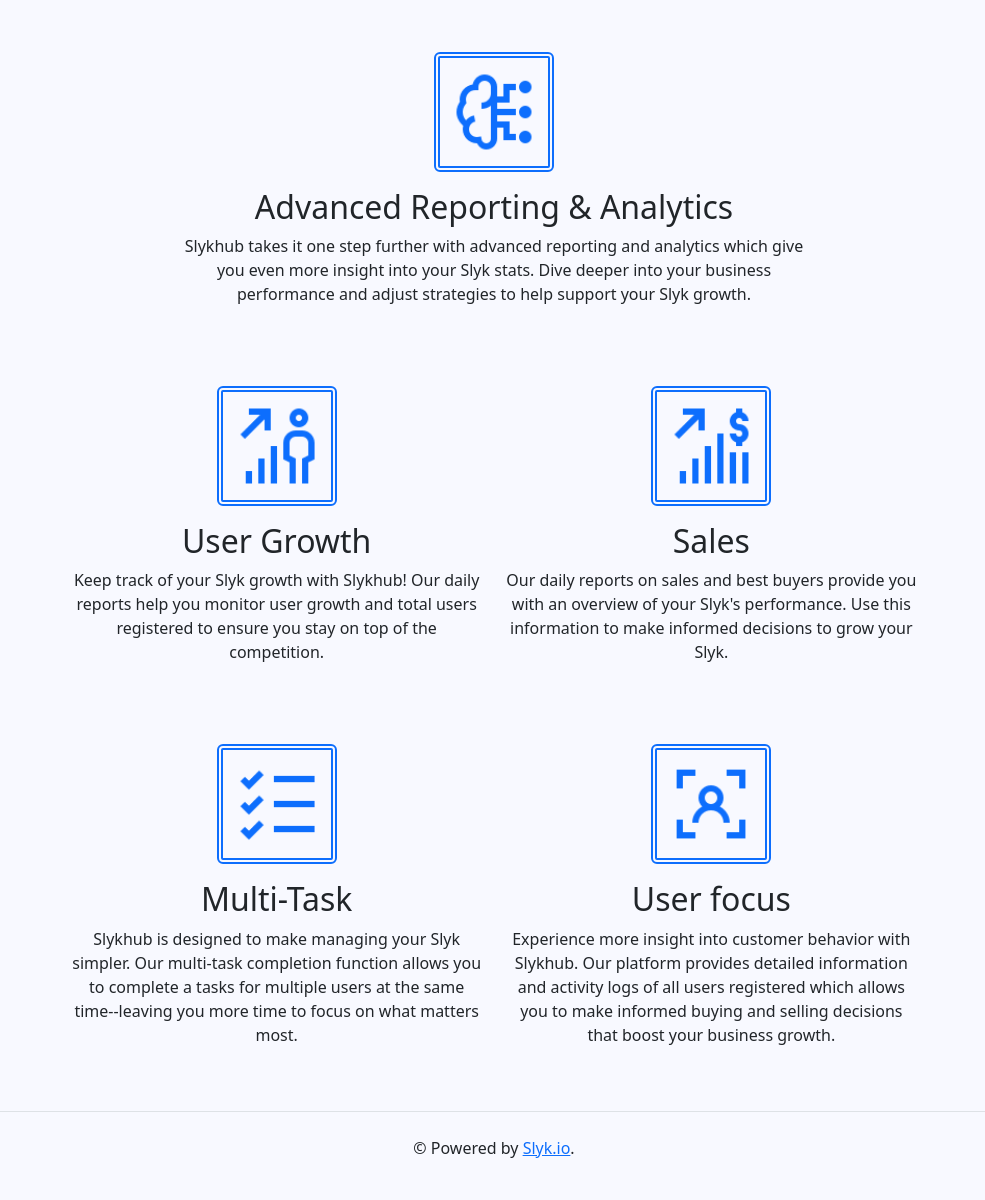
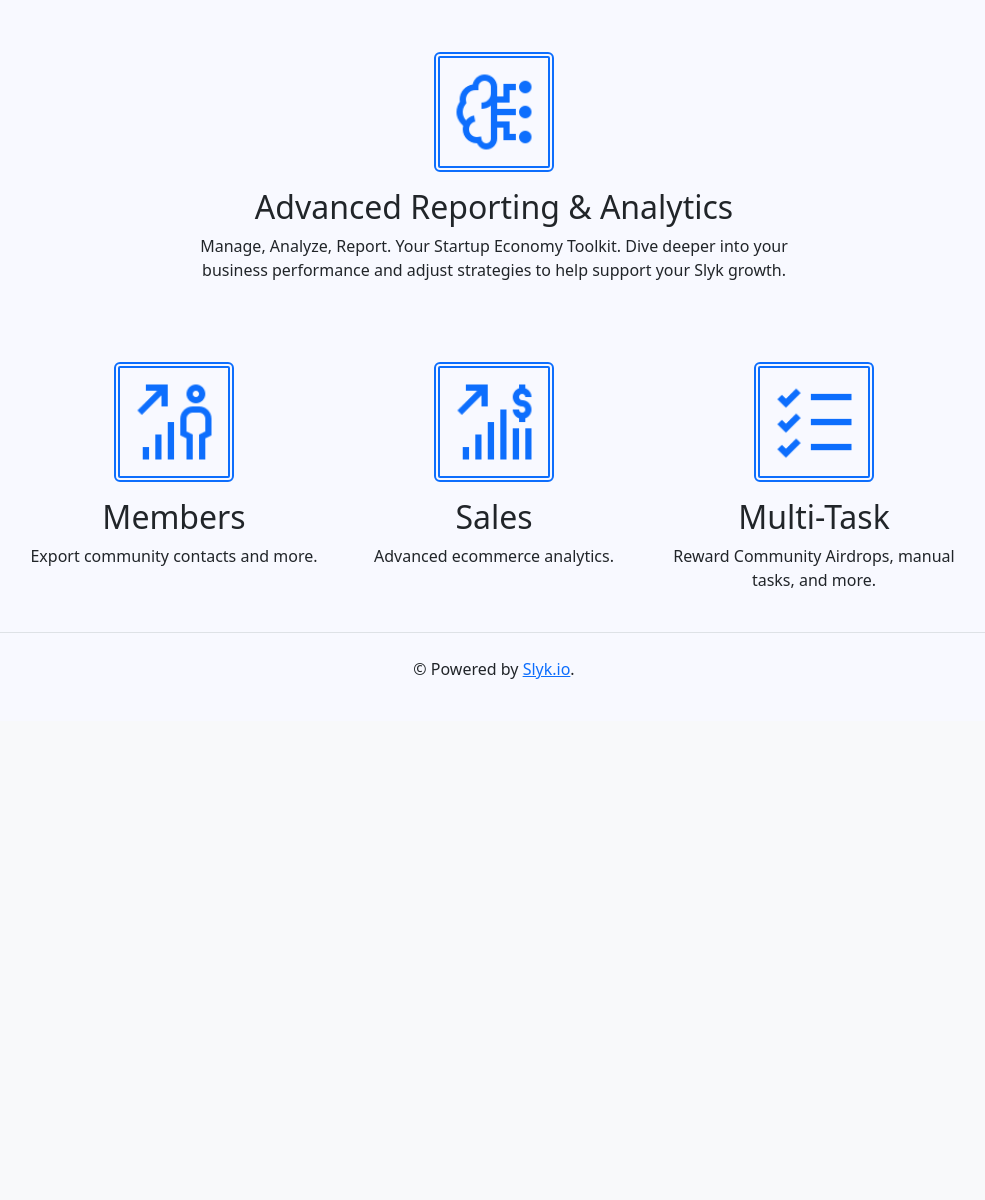
Before and after one commit to abeldarrain/slykhub, a Flask app: page / in a window 1280 px wide. Shown: the part 672-1872 px from the top of the page, without its empty margins (146-1131 px from the left). After the commit the page ends 1351 px from the top, so only its background shows below. Run offline with Flask 3, Linux system fonts and the light colour scheme; some libraries are stand-ins or nearby versions.

Commit message:
Landing page corrections

```diff
--- a/slykhub/static/css/index.css
+++ b/slykhub/static/css/index.css
@@ -62,10 +62,10 @@
   justify-content: center;
 }
 
-.col-md-4.slide-left.animated {
+.col-md-3.slide-left.animated {
   animation: slide-in-from-left 2s ease-out .5s both;
 }
-.col-md-4.slide-right.animated {
+.col-md-3.slide-right.animated {
   animation: slide-in-from-right 2s ease-out .5s both;
 }
 
@@ -103,3 +103,17 @@
     transform: translateY(0%);
   }
 }
+.col-md-3.slide-bottom.animated{
+  animation: slide-in-from-bottom 2s ease-out .5s both;
+}
+
+@keyframes slide-in-from-bottom {
+  0% {
+    opacity: 0;
+    transform: translateY(100%);
+  }
+  100% {
+    opacity: 1;
+    transform: translateY(0%);
+  }
+}
--- a/slykhub/templates/index.html
+++ b/slykhub/templates/index.html
@@ -9,7 +9,7 @@
 
 {% block content %}
     <!-- Main content -->
-    <div class="container" style="padding:0px;">
+    <div class="container" style="padding:0px; overflow:hidden;">
 
         <div class="text-center main-header">
           <div class="overlay"></div>
@@ -27,45 +27,28 @@
             <div class ="img-feature"><img src="{{ url_for('static', filename='img/analitics.png') }}" alt="Statistics" class="my-3  img-thumbnail"></div>
             <h2 class=" ">Advanced Reporting & Analytics</h2>
             <p class=" ">
-               Slykhub takes it one step further with advanced reporting and analytics which give you even more insight into your  Slyk stats. Dive deeper into your business performance and adjust strategies to help support your Slyk growth.
-            </p>
+              Manage, Analyze, Report. Your Startup Economy Toolkit. Dive deeper into your business performance and adjust strategies to help support your Slyk growth.</p>
           </div>
         </div>
-        <div class="row my-5">
-          <div class="col-md-4 slide-left">
+
+        <div class="d-flex flex-row mt-5 justify-content-center">
+          <div class="col-md-3 slide-left">
             <div class ="img-feature"><img src="{{ url_for('static', filename='img/user_growth.png') }}" alt="User Growth" class="my-3  img-thumbnail"></div>
-            <h2 class=" ">User Growth</h2>
+            <h2 class=" ">Members</h2>
             <p class=" ">
-              Keep track of your  Slyk growth with  Slykhub! Our daily reports help you monitor user growth and total users registered to ensure you stay on top of the competition.
-            </p>
+              Export community contacts and more.</p>
           </div>
-          <div class="col-md-4 slide-right">
+          <div class="col-md-3 slide-bottom">
             <div class ="img-feature"><img src="{{ url_for('static', filename='img/sales.png') }}" alt="Sales" class="my-3  img-thumbnail"></div>
             <h2 class=" ">Sales</h2>
             <p class=" ">
-              Our daily reports on sales and best buyers provide you with an overview of your  Slyk's performance. Use this information to make informed decisions to grow your Slyk.
-            </p>
+              Advanced ecommerce analytics.</p>
           </div>
-        </div>
-
-
-
-        <div class="row my-5">
-          <div class="col-md-4 slide-left">
+          <div class="col-md-3 slide-right">
             <div class ="img-feature"><img src="{{ url_for('static', filename='img/multi_task.png') }}" alt="Multi-task" class="my-3  img-thumbnail"></div>
             <h2 class=" ">Multi-Task</h2>
             <p class=" ">
-               Slykhub is designed to make managing your Slyk simpler. Our multi-task completion function allows you to complete a tasks for multiple users at the same time--leaving you more time to focus on what matters most.
-            </p>
-          </div>
-          <div class="col-md-4 slide-right">
-            <div class ="img-feature"><img src="{{ url_for('static', filename='img/user_focus.png') }}" alt="People" class="my-3  img-thumbnail"></div>
-            <h2 class=" ">User focus</h2>
-            <p class=" ">
-              Experience more insight into customer behavior with  Slykhub. Our platform provides detailed information
-              and activity logs of all users registered which allows you to make informed buying
-              and selling decisions that boost your business growth.
-            </p>
+              Reward Community Airdrops, manual tasks, and more.</p>
           </div>
         </div>
 
```
